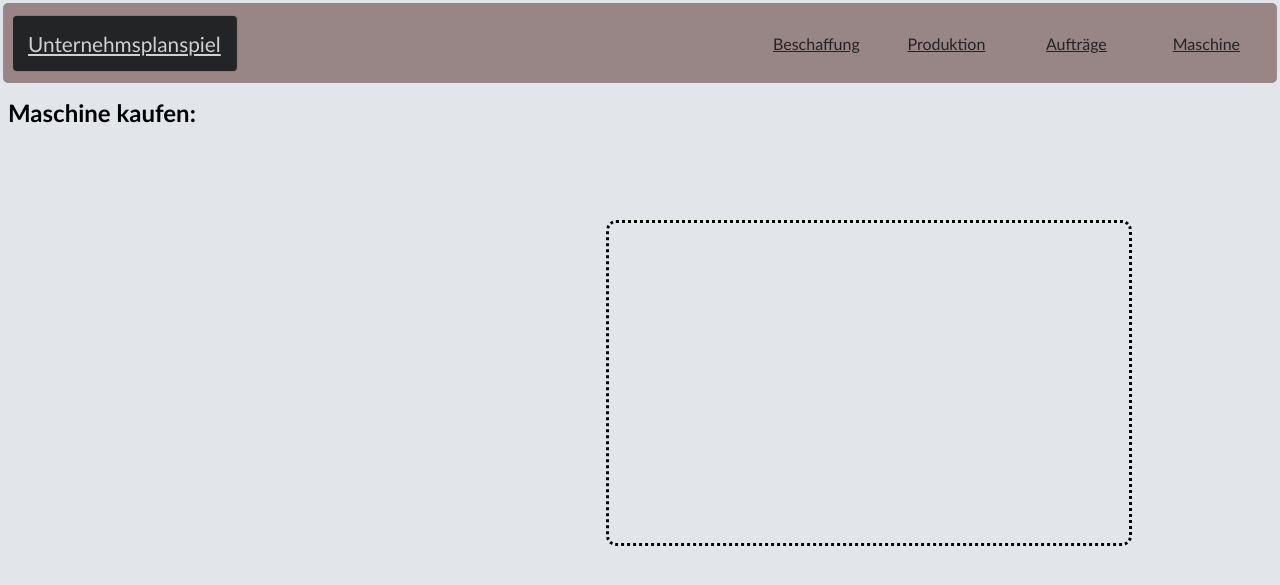
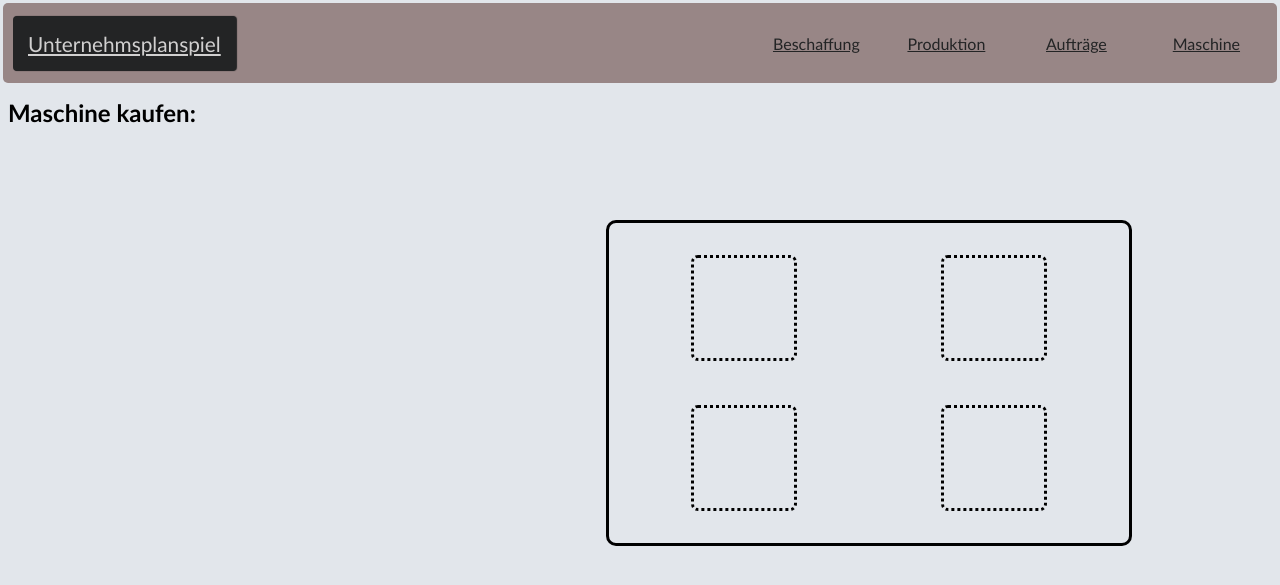
Before and after one commit to Haptiplan/frontend_web, a PHP site: page /templates/add_machine.php in a window 1280 px wide. Shown: the top 585 px of the page. Run offline with PHP 8.4, Linux system fonts and the light colour scheme.

Commit message:
started implementing two users

```diff
--- a/HaptiPlan/scripts/holding_machine.js
+++ b/HaptiPlan/scripts/holding_machine.js
@@ -2,12 +2,12 @@ function getMachine() {
   fetch(window.location.origin + '/backend/HaptiPlan/machine')
   .then(response => response.json())
   .then(data => {
-
-    let dataList = document.querySelector('.dataList');
+  console.log(data);
+    let dataList = document.querySelector('.dataList2');
     // Clear any existing items in the list
     dataList.innerHTML = '';
 
-    const machineTemplate = document.querySelector('.machineTemplate');
+    const machineTemplate = document.querySelector('.machineTemplate2');
 
     // Loop through the data and create list items
     data.forEach(item => {
@@ -26,10 +26,6 @@ function getMachine() {
 
 getMachine();
 /*
-  function allowDrop(event) {
-    event.preventDefault();
-  }
-
   function drop(event) {
     event.preventDefault();
 	const machineId = event.dataTransfer.getData('text');
@@ -51,20 +47,17 @@ function allowDrop(event) {
 
 function drop(event) {
   event.preventDefault();
-  const machine_id = event.dataTransfer.getData("Number");
+  const meinBild = document.getElementById('machine-image'); // Das Bild-Element
+  meinBild.src = "../styles/machine.png";
+  meinBild.style.display = "block";
 
-  fetch(window.location.origin +`/backend/HaptiPlan/machine/${machine_id}`, {
-    method: 'GET',
-  })
-  .then(response => response.json())
-  .then(data => {
-    updateDropField(data.machine_name);
-  })
-  .catch(error => console.log(error));
+  // Das Ziel-Div, in das das Bild eingefügt werden soll
+  const targetDiv = event.target;
+  targetDiv.appendChild(meinBild);
 }
 
 function updateDropField(machine_name) {
-  const dropField = document.getElementById('drop-zone2');
+  const dropField = document.getElementsByClassName("buildingPlace");
   dropField.innerHTML = machine_name;
 }
 
@@ -72,7 +65,7 @@ function dragMachine(event) {
     const machine_id = event.target.querySelector('input[name="machine_id"]').value;
     event.dataTransfer.setData("text/plain", machine_id);
     event.target.classList.add("dragging");
-    event.target.addEventListener('dragend', dragEnd);
+    event.target.addEventListener("dragend", dragEnd);
 }
 
 function dragEnd(event) {
--- a/HaptiPlan/styles/procurement.css
+++ b/HaptiPlan/styles/procurement.css
@@ -13,7 +13,7 @@ div.machine_list {
 
 div.machine_list2 {
     position: relative;
-    width: 10%;
+    width: 100px;
     border: 1px solid #2f2f2f;
     flex: auto 0 1;
     display: flex;
@@ -55,25 +55,42 @@ div.machine_name{
     cursor: grabbing; /* Mauszeiger ändern */
 }
 
-#drop-zone2 {
-    border-style: dotted;
+#building {
+    border-style: solid;
     border-radius: 10px;
     width: 500px;
     height: 300px;
     margin: 20px;
     padding: 10px;
+
+    display: flex;
+    justify-content: space-around;
+    align-content: space-around;
+    flex-direction: column;
+    flex-wrap: wrap;
+
     position: absolute;
     top: 25%;
-    right:10%;
+    right: 10%;
     text-align: center;
     line-height: 270px;
     transition: background-color 0.3s ease; /* Animationsübergang für Hintergrundfarbe */
 }
 
-#drop-zone2:hover {
+.buildingPlace {
+    width: 100px;
+    height: 100px;
+    border-style: dotted;
+    border-radius: 7px;
+
+}
+
+.buildingPlace:hover {
+    background-color: #f0f0f0; /* Hover-Effekt für den Zielbereich */
+    border-color: red;
+
+}
+
+div.buildingPlace.dragover {
     background-color: #f0f0f0; /* Hover-Effekt für den Zielbereich */
 }
-
-#drop-zone2.dragover {
-    background-color: #f0f0f0; /* Hover-Effekt für den Zielbereich */
-}
--- a/HaptiPlan/templates/add_machine.php
+++ b/HaptiPlan/templates/add_machine.php
@@ -14,9 +14,10 @@
   <h2>
     Maschine kaufen:
   </h2>
-    <ul class='dataList'></ul>
-    <template class="machineTemplate">
-        <div class="machine_list2" draggable="true" ondragstart="dragMachine(event)">
+
+  <ul class='dataList2'></ul>
+  <template class="machineTemplate2">
+    <div class="machine_list" draggable="true" ondragstart="dragMachine(event)">
       <div class="machine_name"></div>
       <div class="machine_capacity"></div>
       <div class="machine_price"></div>
@@ -27,7 +28,15 @@
       </form>
     </div>
   </template>
-    <div ondrop="drop(event)" ondragover="allowDrop(event)" id="drop-zone2"></div>
+
+  <div id="building">
+    <div class="buildingPlace" id="buildingPlace1" ondrop="drop(event)" ondragover="allowDrop(event)"> </div>
+    <div class="buildingPlace" id="buildingPlace2" ondrop="drop(event)" ondragover="allowDrop(event)"> </div>
+    <div class="buildingPlace" id="buildingPlace3" ondrop="drop(event)" ondragover="allowDrop(event)"> </div>
+    <div class="buildingPlace" id="buildingPlace4" ondrop="drop(event)" ondragover="allowDrop(event)"> </div>
+  </div>
+  <img id="machine-image" src="" alt="maschine" style="display:none;">
+
   <script src="../scripts/holding_machine.js"></script>
 </body>
 
```
Lines whose indentation alone changed are shown as unchanged.
